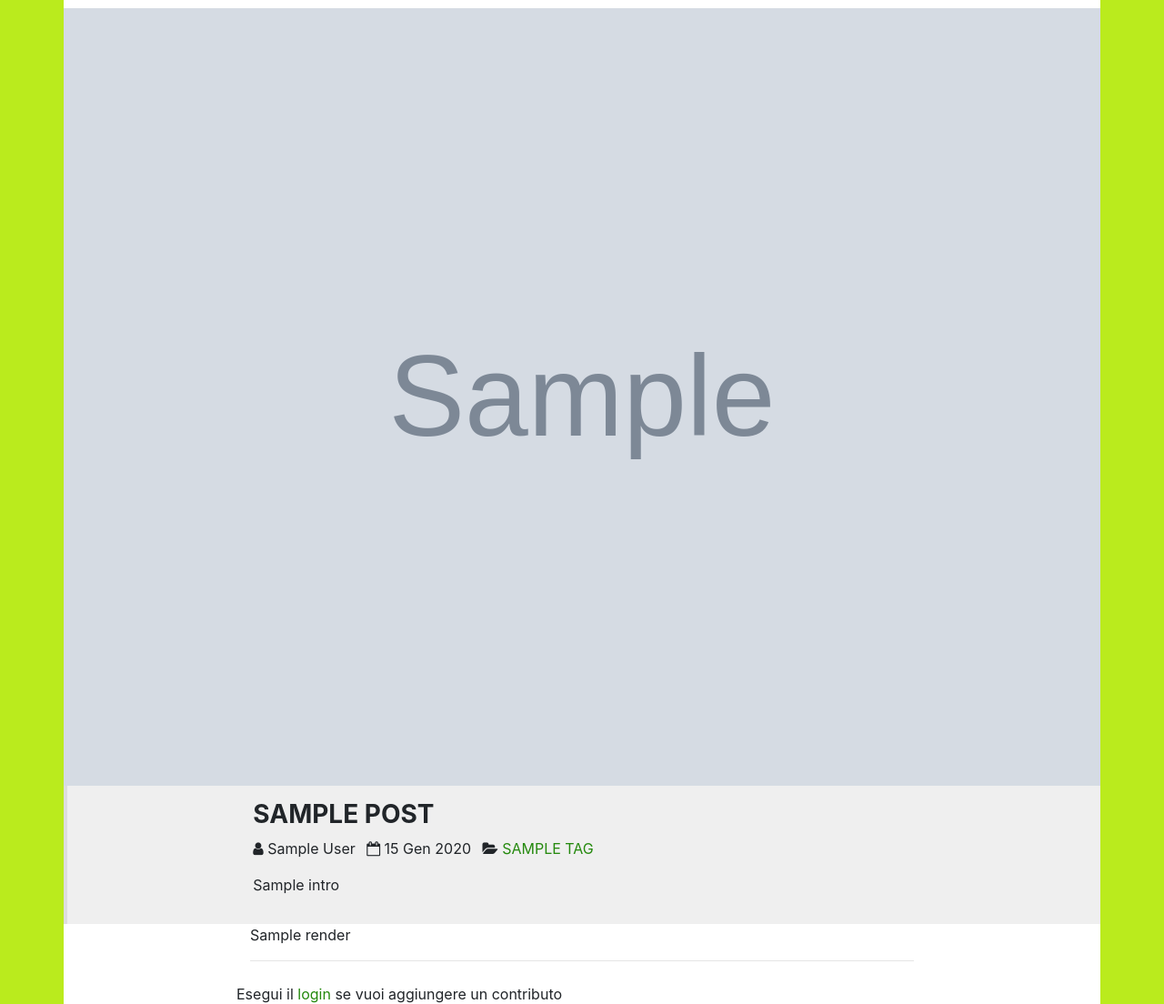
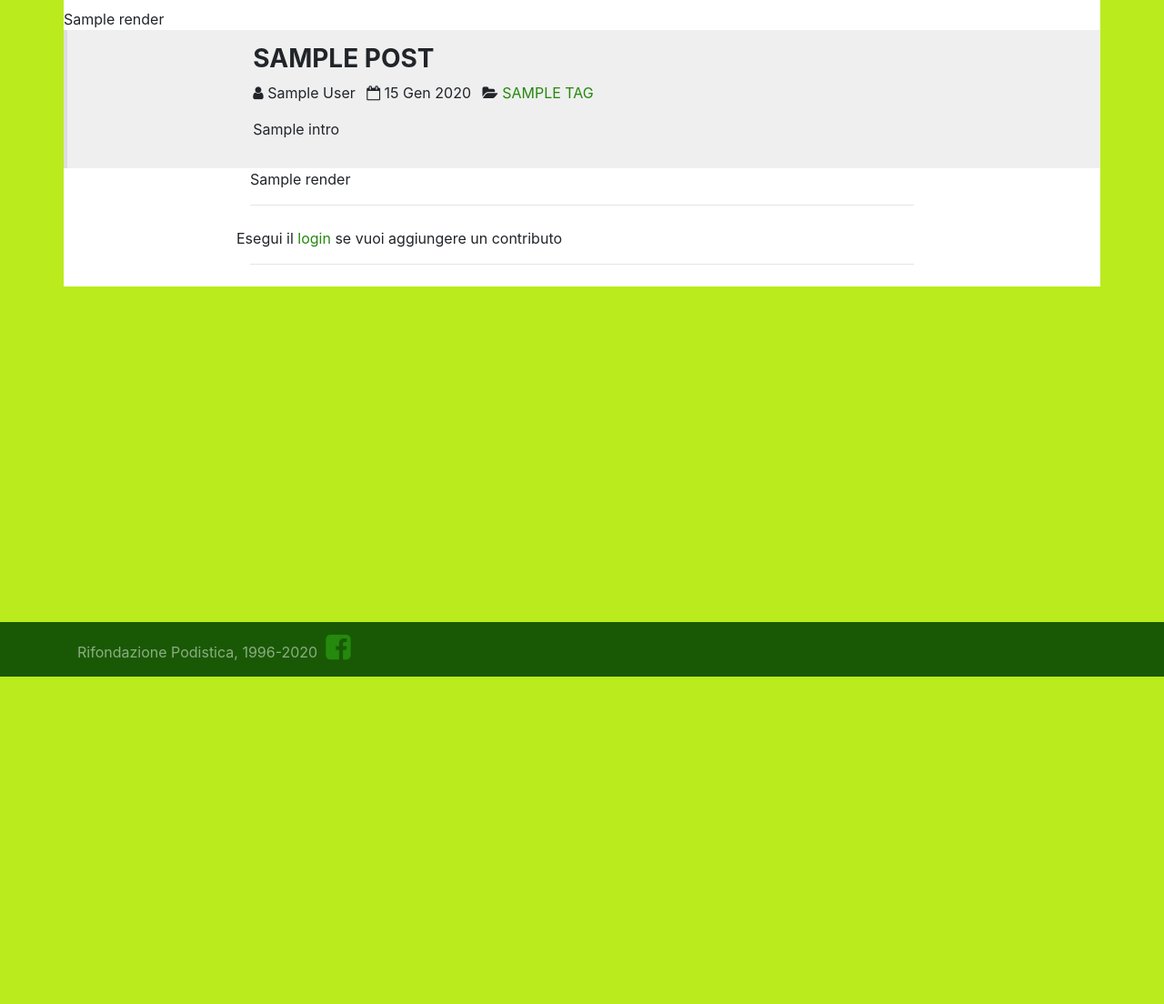
Before and after one commit to andywar65/project_repo, a Django app: template pagine/templates/pagine/blog_detail.html in a window 1280 px wide. Shown: the part 56-1160 px from the top of the page at 91% size. After the commit the page ends 800 px from the top, so only its background shows below. Run offline with Django 3.2, Linux system fonts and the light colour scheme; the template is opened without the code that fills it: most values are stand-ins (such as "Sample title", 1, 10 or a date in 2020); grey boxes marked "Sample" are stand-in pictures; parts of the project's set-up code (start-up, migrations or seed data) failed here and were passed over; some libraries are stand-ins or nearby versions.

Commit message:
added carousel to blog detail template

```diff
--- a/pagine/templates/pagine/blog_detail.html
+++ b/pagine/templates/pagine/blog_detail.html
@@ -3,11 +3,15 @@
 {% block title %}RP | {{ post.title }}{% endblock title %}
 
 {% block content %}
-      {% if post.fb_image %}
-        <div class="row">
-          <img src="{{ post.fb_image.url }}" width="100%" alt="{{ post.intro }}" />
-        </div>
-      {% endif %}
+    {% if post.carousel.render %}
+      <div class="row">
+        {{ post.carousel.render }}
+      </div>
+    {% elif post.fb_image %}
+      <div class="row">
+        <img src="{{ post.fb_image.url }}" width="100%" alt="{{ post.intro }}" />
+      </div>
+    {% endif %}
       <div class="row row-striped">
         <div class="col-md-2"></div>
         <div class="col-md-10">
```
